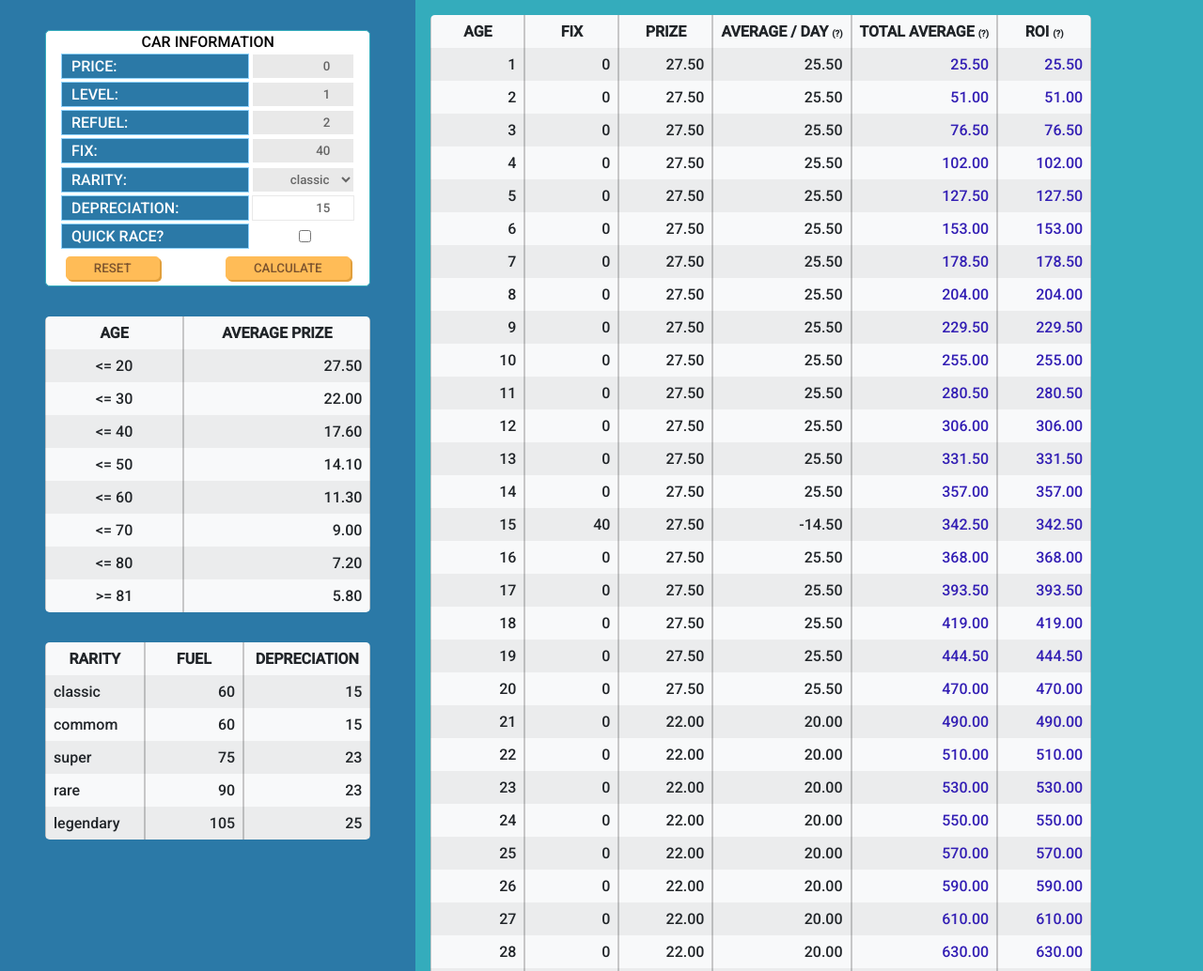
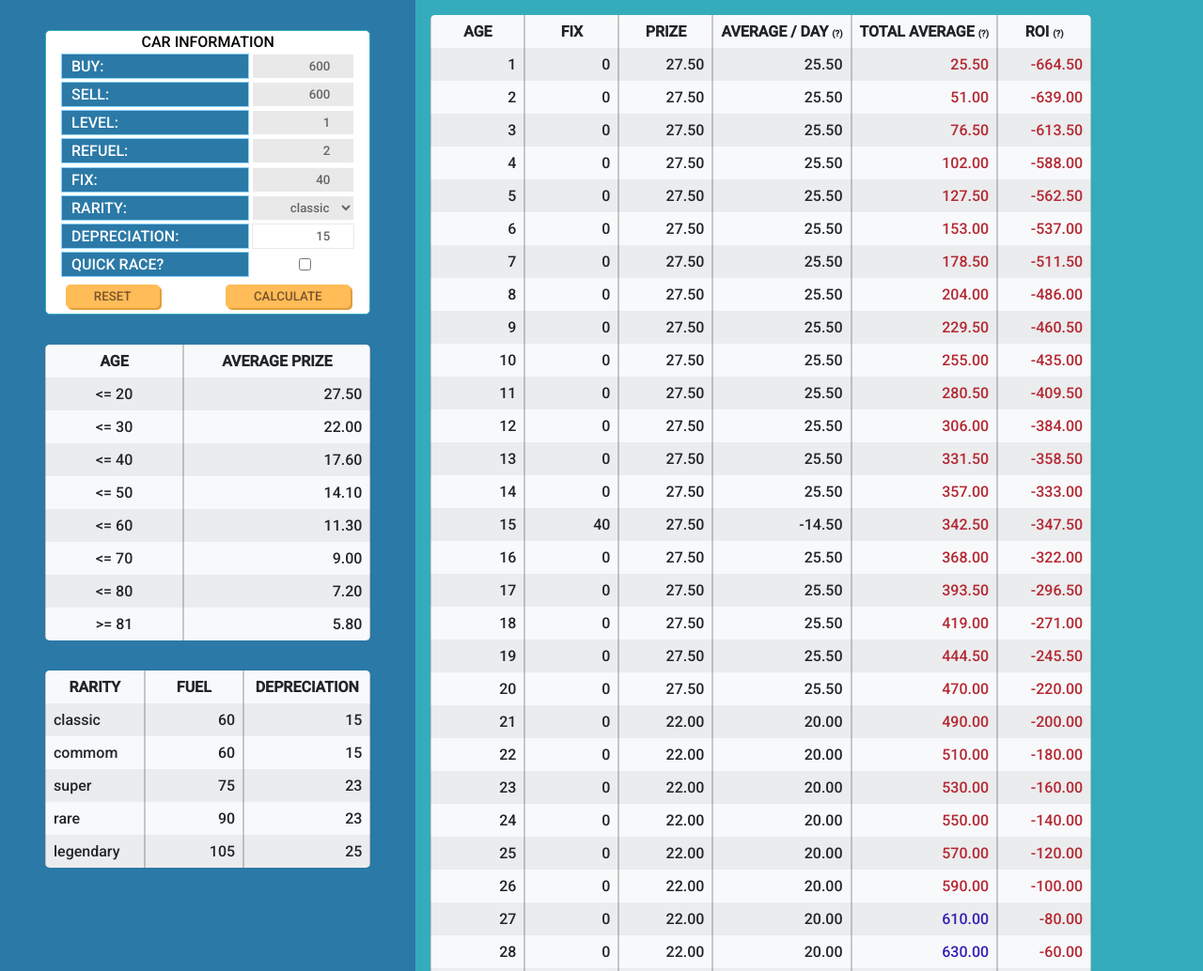
Before and after one commit to D-Kunrath/cryptocity-calc, a plain HTML site: page index.html in a window 1280 px wide. Shown: the top 1034 px of the page at 94% size. Drawn offline with Linux system fonts and the light colour scheme.

Commit message:
add sell price

```diff
--- a/index.html
+++ b/index.html
@@ -14,8 +14,13 @@
       <form class="car-form">
         <span class="row title">car information</span>
         <span class="row">
-          <label for="price">price:</label>
-          <input type="number" id="price" min="0" />
+          <label for="buy">buy:</label>
+          <input type="number" id="buy" min="0" />
+        </span>
+
+        <span class="row">
+          <label for="sell">sell:</label>
+          <input type="number" id="sell" min="0" />
         </span>
 
         <span class="row">
@@ -99,7 +104,7 @@
             <th>
               roi
               <span class="helper-mark">
-                (?)<span class="helper"> = return of investment</span>
+                (?)<span class="helper"> = total - buy - sell tax</span>
               </span>
             </th>
           </tr>
--- a/scripts/ccar-data.js
+++ b/scripts/ccar-data.js
@@ -1,5 +1,6 @@
 const initialFormValues = {
-  price: 0,
+  buy: 600,
+  sell: 600,
   level: 1,
   refuel: 2,
   fix: 40,
--- a/scripts/ccar.js
+++ b/scripts/ccar.js
@@ -98,7 +98,8 @@ const createRoiTable = () => {
     const prize = (getAvgPrize(day) / 4) * totalRuns;
     const totalDay = prize - fix - formValues.refuel - quickrace;
     total += totalDay;
-    const roi = total - formValues.price;
+    const roi =
+      total - parseFloat(formValues.buy) - parseFloat(formValues.sell) * 0.15;
     tbody.innerHTML += `
       <tr class="${i % 2 ? "row-odd" : "row-even"}">
         <td class="${typeof day}">${day}</td>
@@ -106,7 +107,7 @@ const createRoiTable = () => {
         <td class="${typeof prize}">${prize.toFixed(2)}</td>
         <td class="${typeof totalDay}">${totalDay.toFixed(2)}</td>
         <td class='${typeof total} ${
-      total >= formValues.price ? "positive" : "negative"
+      total >= formValues.buy ? "positive" : "negative"
     }'>
           ${total.toFixed(2)}
         </td>
```
